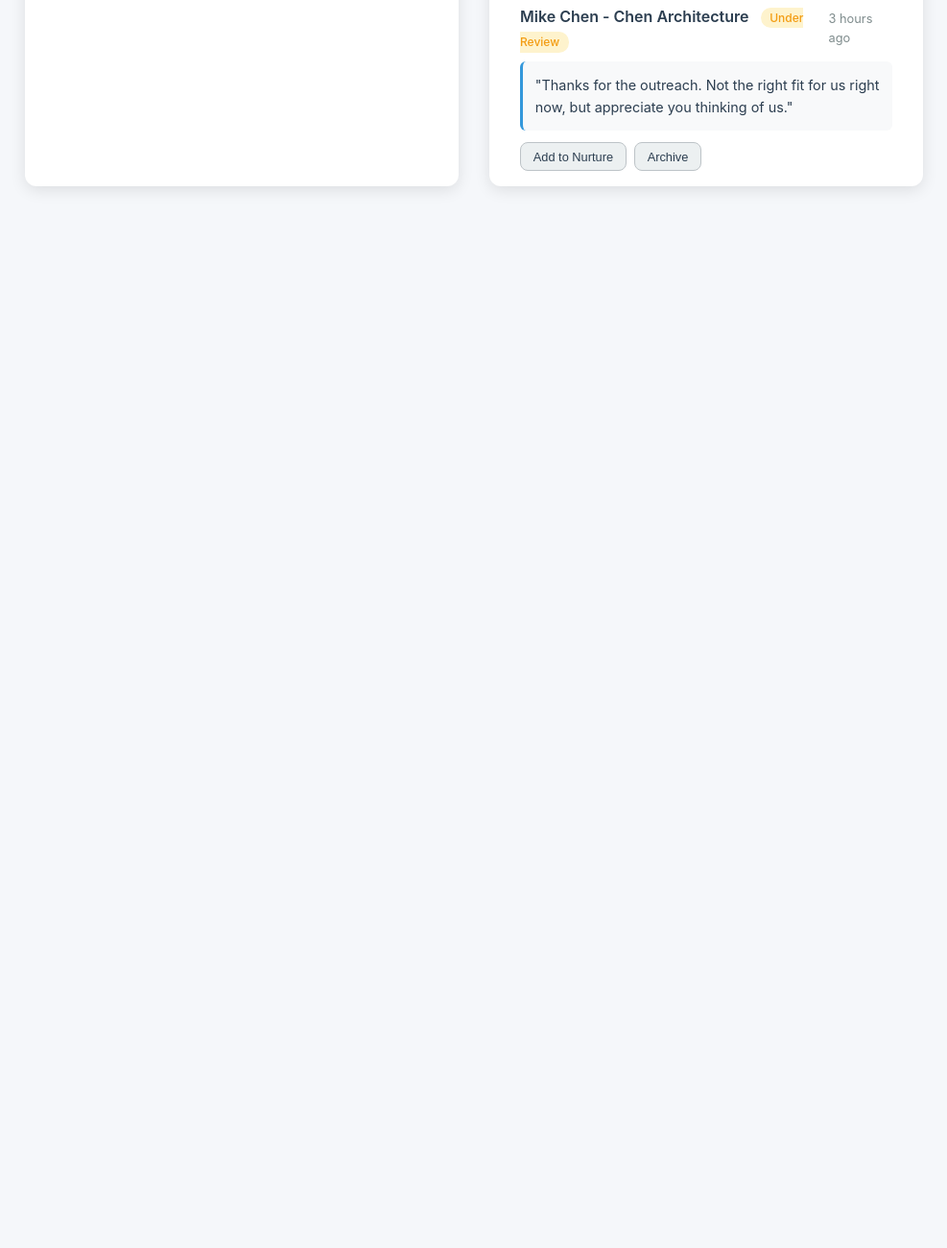
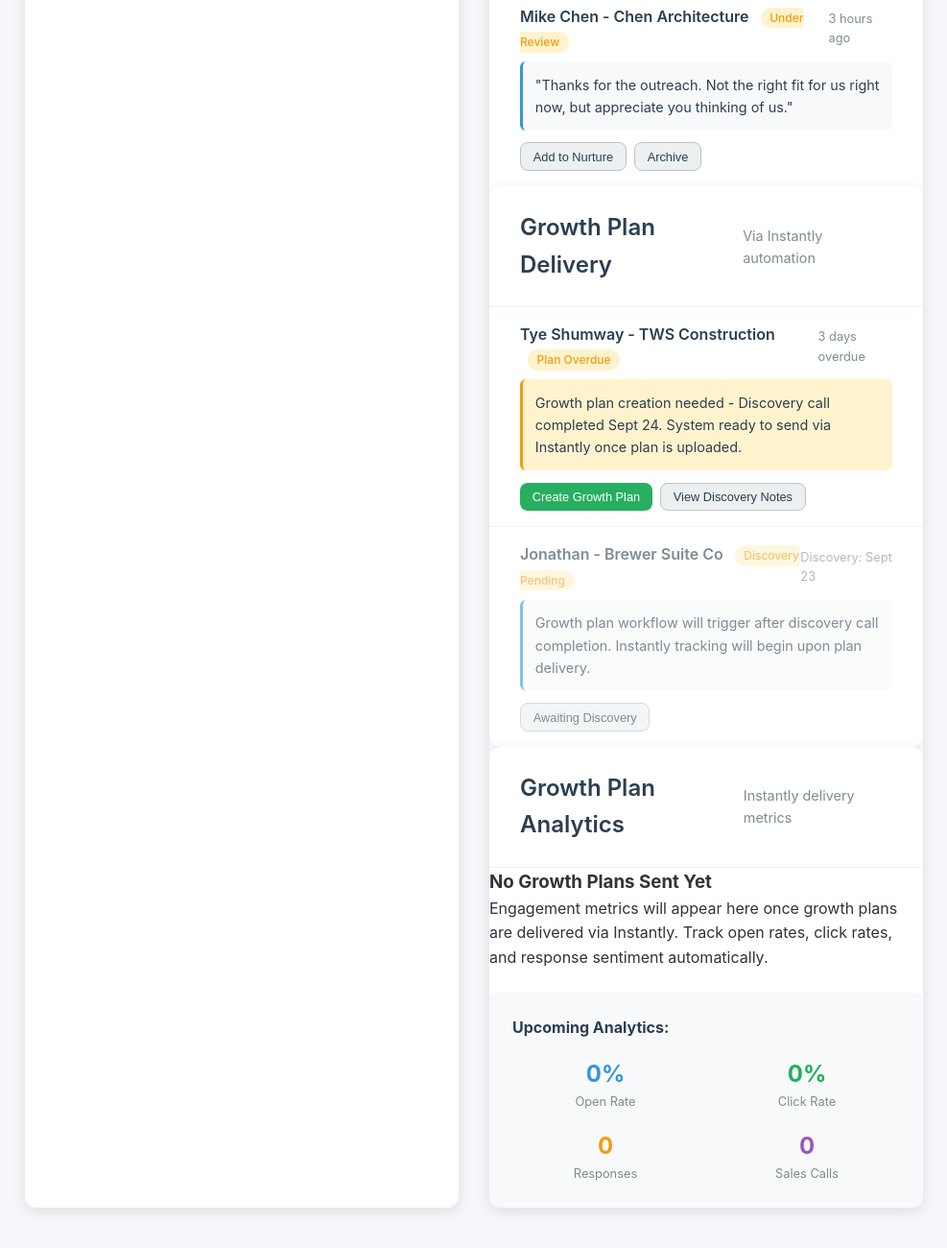
Before and after one commit to CodenameMaggie/growthmanagerpro, a plain HTML site: page campaigns.html in a window 1280 px wide. Shown: the part 1536-2836 px from the top of the page at 96% size, without its empty margins (286-1273 px from the left). Before the commit the page ends 1794 px from the top, so only its background shows below. Drawn offline with Linux system fonts and the light colour scheme.

Commit message:
Update campaigns.html
updated tracking

```diff
--- a/campaigns.html
+++ b/campaigns.html
@@ -813,11 +813,87 @@
                                 </div>
                             </div>
                         </div>
+                        <!-- Growth Plan Tracking Section -->
+                        <div class="section">
+                            <div class="section-header">
+                                <h2 class="section-title">Growth Plan Delivery</h2>
+                                <span style="font-size: 0.9rem; color: #7f8c8d;">Via Instantly automation</span>
+                            </div>
+                            <div class="section-content">
+                                <!-- Tye Growth Plan -->
+                                <div class="response-item">
+                                    <div class="response-header">
+                                        <div class="response-name">
+                                            Tye Shumway - TWS Construction
+                                            <span class="qualification-badge pending-badge">Plan Overdue</span>
+                                        </div>
+                                        <div class="response-time">3 days overdue</div>
+                                    </div>
+                                    <div class="response-content" style="background: #fff3cd; border-left-color: #f39c12;">
+                                        Growth plan creation needed - Discovery call completed Sept 24. System ready to send via Instantly once plan is uploaded.
+                                    </div>
+                                    <div class="response-actions">
+                                        <button class="btn btn-primary btn-small">Create Growth Plan</button>
+                                        <button class="btn btn-secondary btn-small">View Discovery Notes</button>
+                                    </div>
+                                </div>
+
+                                <!-- Future Growth Plan Example -->
+                                <div class="response-item" style="opacity: 0.6;">
+                                    <div class="response-header">
+                                        <div class="response-name">
+                                            Jonathan - Brewer Suite Co
+                                            <span class="qualification-badge pending-badge">Discovery Pending</span>
+                                        </div>
+                                        <div class="response-time">Discovery: Sept 23</div>
+                                    </div>
+                                    <div class="response-content">
+                                        Growth plan workflow will trigger after discovery call completion. Instantly tracking will begin upon plan delivery.
+                                    </div>
+                                    <div class="response-actions">
+                                        <button class="btn btn-secondary btn-small" disabled>Awaiting Discovery</button>
+                                    </div>
+                                </div>
+                            </div>
+                        </div>
+
+                        <!-- Instantly Engagement Analytics -->
+                        <div class="section">
+                            <div class="section-header">
+                                <h2 class="section-title">Growth Plan Analytics</h2>
+                                <span style="font-size: 0.9rem; color: #7f8c8d;">Instantly delivery metrics</span>
+                            </div>
+                            <div class="section-content">
+                                <div class="empty-state">
+                                    <h3>No Growth Plans Sent Yet</h3>
+                                    <p>Engagement metrics will appear here once growth plans are delivered via Instantly. Track open rates, click rates, and response sentiment automatically.</p>
+
+                                    <div style="background: #f8f9fa; padding: 1.5rem; border-radius: 8px; margin-top: 1.5rem; text-align: left;">
+                                        <h4 style="color: #2c3e50; margin-bottom: 1rem;">Upcoming Analytics:</h4>
+                                        <div style="display: grid; grid-template-columns: repeat(auto-fit, minmax(150px, 1fr)); gap: 1rem;">
+                                            <div style="text-align: center;">
+                                                <div style="font-size: 1.5rem; font-weight: bold; color: #3498db;">0%</div>
+                                                <div style="font-size: 0.8rem; color: #7f8c8d;">Open Rate</div>
+                                            </div>
+                                            <div style="text-align: center;">
+                                                <div style="font-size: 1.5rem; font-weight: bold; color: #27ae60;">0%</div>
+                                                <div style="font-size: 0.8rem; color: #7f8c8d;">Click Rate</div>
+                                            </div>
+                                            <div style="text-align: center;">
+                                                <div style="font-size: 1.5rem; font-weight: bold; color: #f39c12;">0</div>
+                                                <div style="font-size: 0.8rem; color: #7f8c8d;">Responses</div>
+                                            </div>
+                                            <div style="text-align: center;">
+                                                <div style="font-size: 1.5rem; font-weight: bold; color: #9b59b6;">0</div>
+                                                <div style="font-size: 0.8rem; color: #7f8c8d;">Sales Calls</div>
+                                            </div>
+                                        </div>
+                                    </div>
+                                </div>
+                            </div>
+                        </div>
                     </div>
                 </div>
-            </div>
-        </div>
-    </div>
 
     <script>
         function toggleSidebar() {
```
